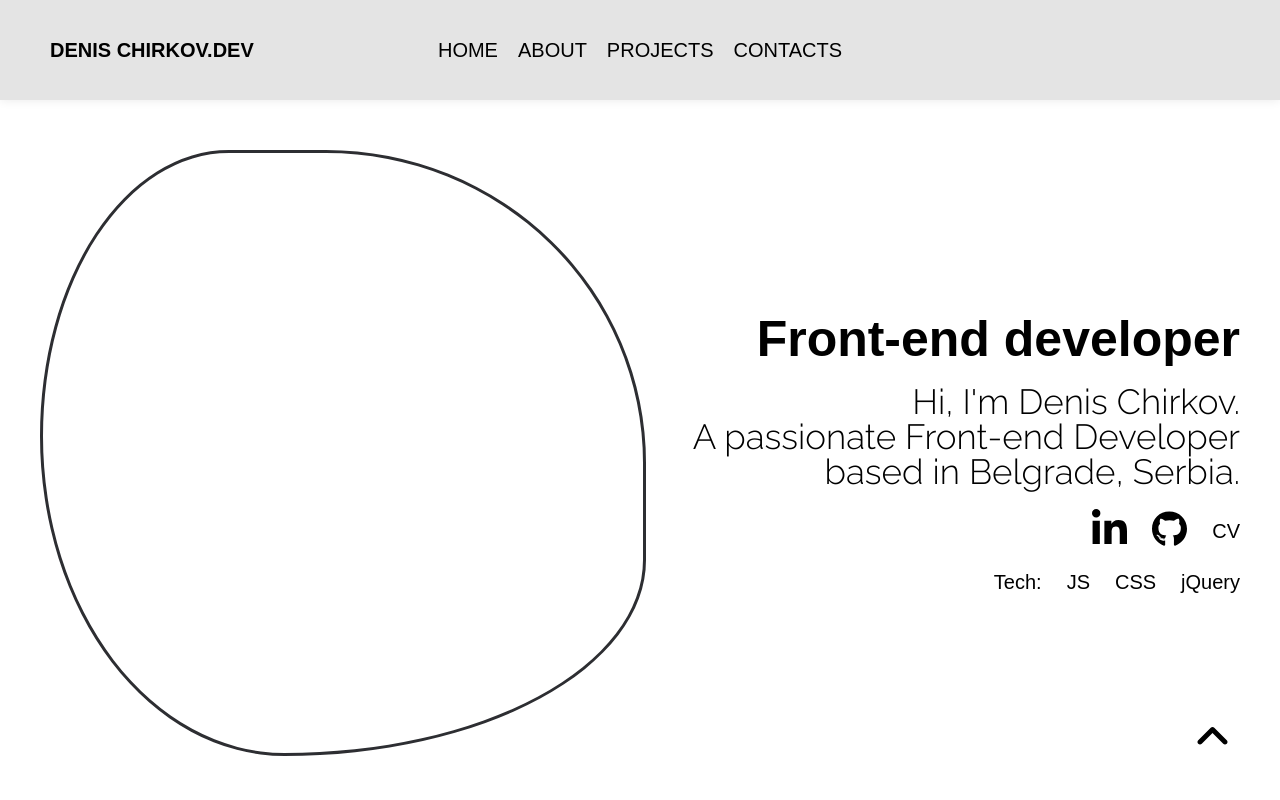
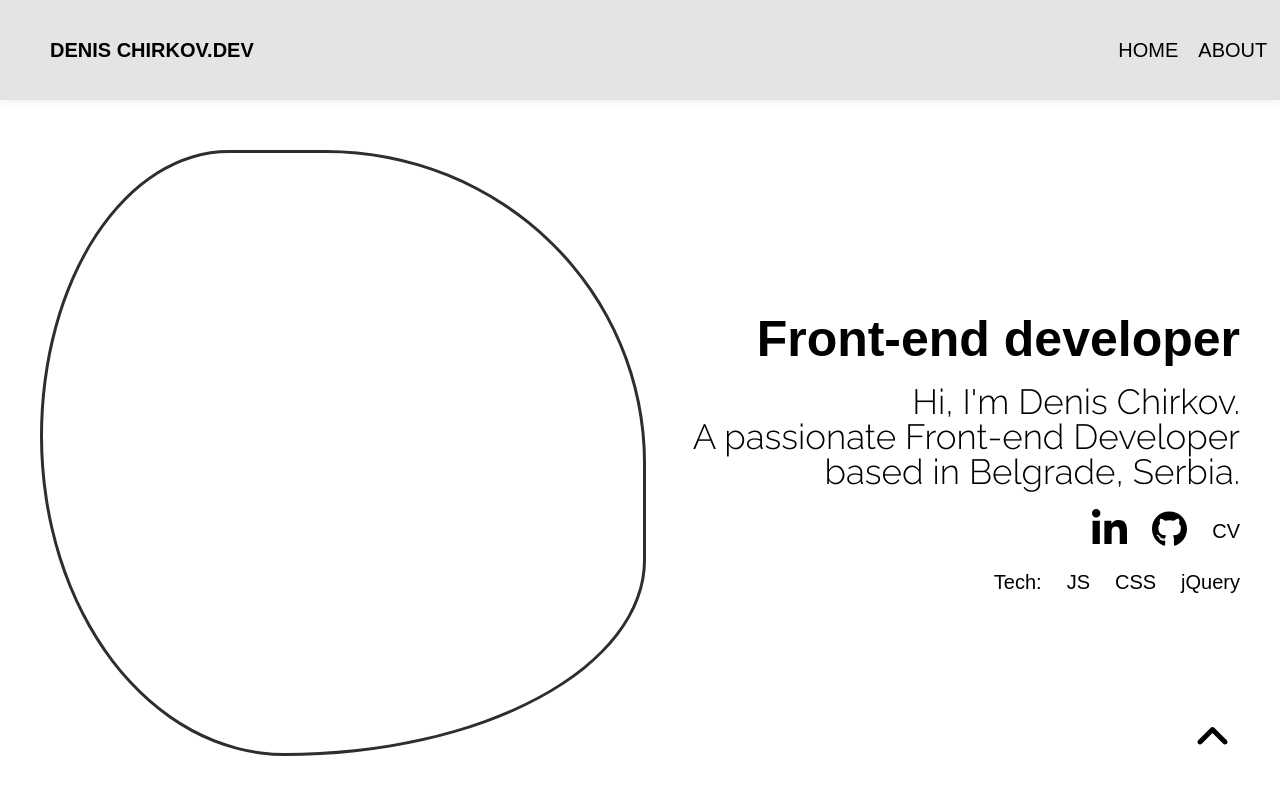
Before and after one commit to alex-yte/Portfolio, a plain HTML site: page index.html in a window 1280 px wide. Shown: the top 800 px of the page. Drawn offline with nearby package versions, Linux system fonts and the light colour scheme; a web font is replaced by a local one.

Commit message:
header touches

```diff
--- a/main.css
+++ b/main.css
@@ -117,8 +117,9 @@ section, footer{
 
 .nav{
     position: absolute;
-    left: 50%;
-    transform: translateX(-50%);
+    /* left: 50%; */
+    right: 0;
+    /* transform: translateX(-50%); */
 }
 .menu{
     display: flex;
@@ -276,7 +277,11 @@ picture{
     width: 100%;
     height: 100%;
 }
-
+@media screen and (min-width: 1250px) {
+    .nav{
+        transform: translateX(60%);
+    }
+}
 
 @media screen and (max-width: 767px) {
     .projects__title{
```
